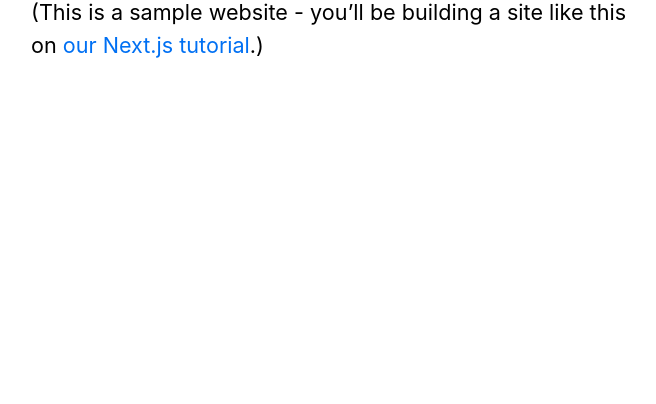
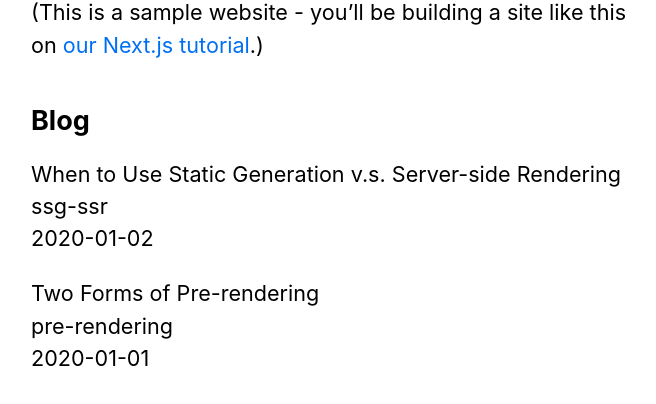
Before and after one commit to Esirei/nextjs-blog, a Next.js app: page / in a window 1280 px wide. Shown: the part 432-836 px from the top of the page, without its empty margins (303-959 px from the left). Before the commit the page ends 800 px from the top, so only its background shows below. Built offline with nearby package versions, Linux system fonts and the light colour scheme.

Commit message:
Update index with posts.

```diff
--- a/pages/index.js
+++ b/pages/index.js
@@ -1,8 +1,9 @@
 import Head from 'next/head';
 import Layout, { siteTitle } from '../components/layout';
 import utilStyles from '../styles/utils.module.css';
+import { getSortedPostsData } from '../lib/posts'
 
-export default function Home() {
+export default function Home({ allPostsData }) {
   return (
     <Layout home>
       <Head>
@@ -18,6 +19,29 @@
           <a href="https://nextjs.org/learn">our Next.js tutorial</a>.)
         </p>
       </section>
+
+      <section className={`${utilStyles.headingMd} ${utilStyles.padding1px}`}>
+        <h2 className={utilStyles.headingLg}>Blog</h2>
+        <ul className={utilStyles.list}>
+          {allPostsData.map(({ id, date, title }) => (
+            <li className={utilStyles.listItem} key={id}>
+              {title}
+              <br />
+              {id}
+              <br />
+              {date}
+            </li>
+          ))}
+        </ul>
+      </section>
     </Layout>
   )
 }
+
+export async function getStaticProps() {
+  const allPostsData = getSortedPostsData();
+
+  return {
+    props: { allPostsData }
+  };
+}
```
